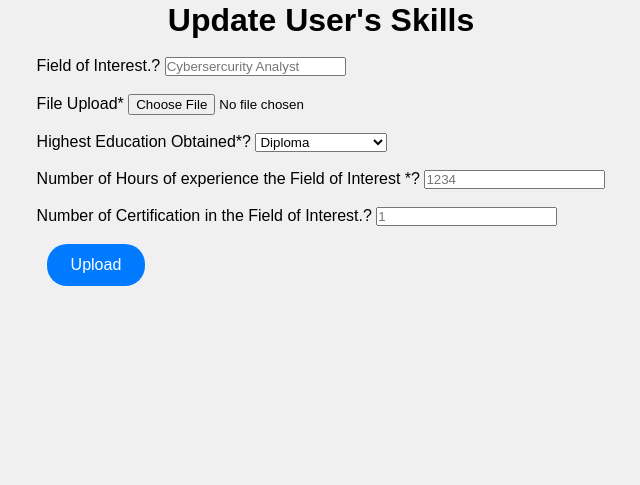
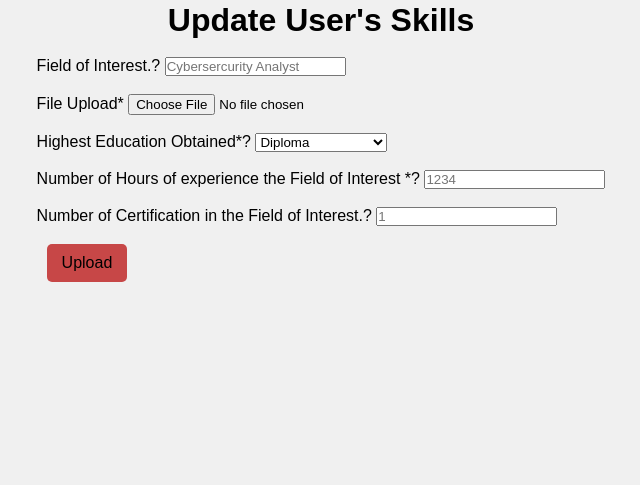
Before and after one commit to Sytechia/Group-4-Online-JD-Analytics, a Flask app: page /register in a window 1280 px wide. Shown: the part 46-531 px from the top of the page, without its empty margins (319-959 px from the left). Run offline with Flask 3, Linux system fonts and the light colour scheme.

Commit message:
Standardize CSS Button

```diff
--- a/blueprints/static/css/index.css
+++ b/blueprints/static/css/index.css
@@ -103,9 +103,18 @@ button {
     cursor: pointer;
     font-size: 16px;
     transition: background-color 0.3s;
+
+    background-color: #c74747;
+    color: #000;
+    border: none;
+    padding: 10px 15px;
+    border-radius: 5px;
+    cursor: pointer;
 }
 button:hover {
-    background-color: #0056b3;
+    /* background-color: #0056b3; */
+    background-color: #000;
+    color: #c74747;
 }
 
 CSS for navbar
@@ -137,7 +146,6 @@ li a:hover {
 }
 
 .active {
-    background-color: #04AA6D;
     background-color: #c74747;
 }
 /* Create two equal columns that floats next to each other */
```
